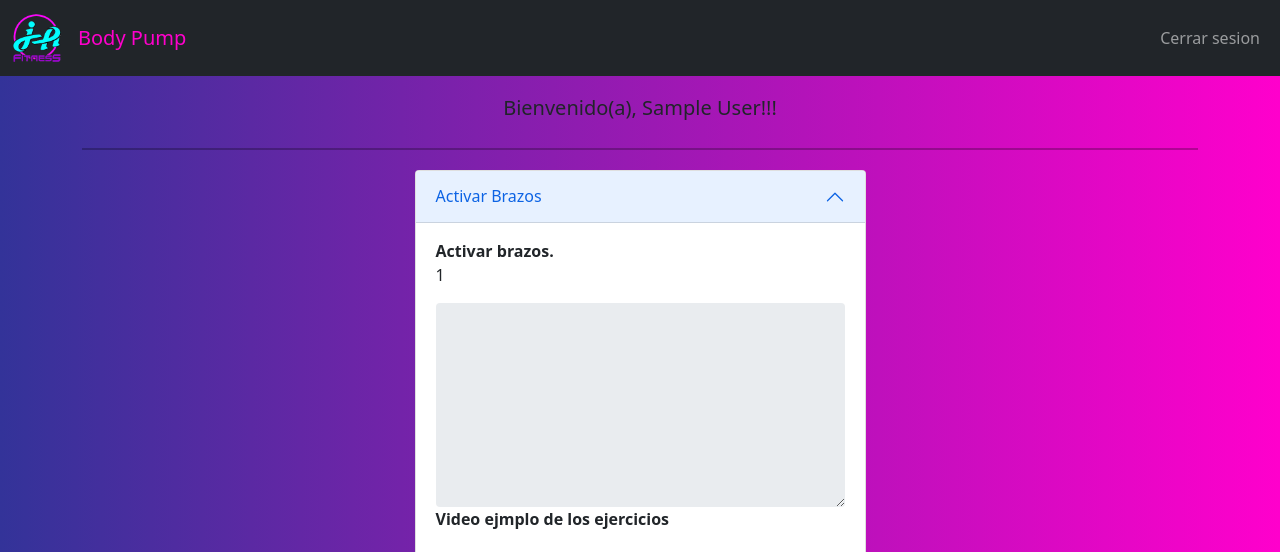
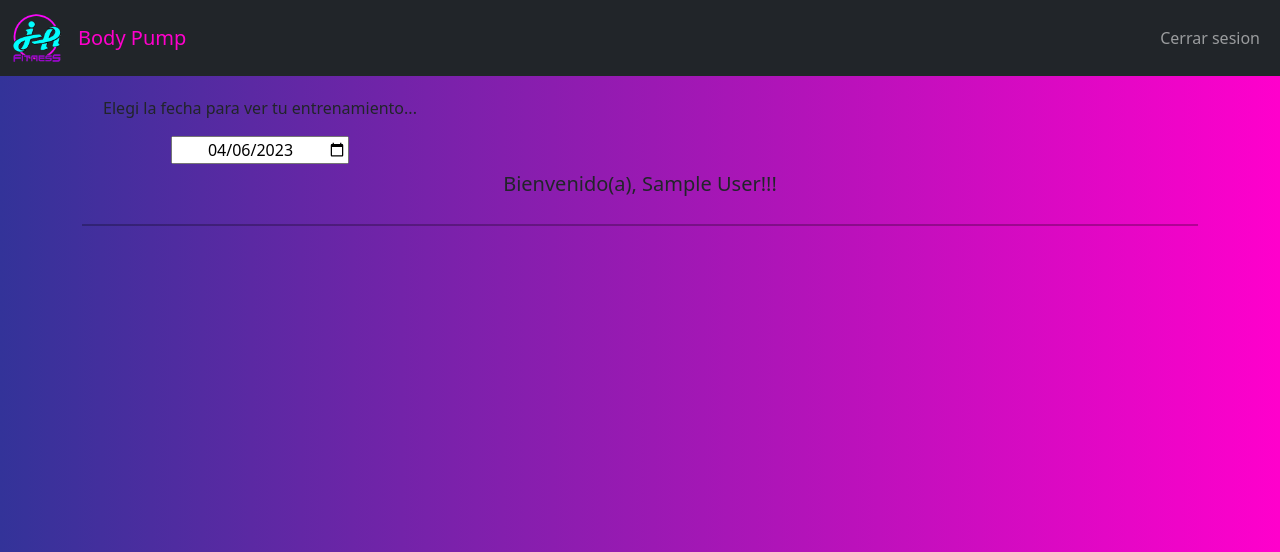
Before and after one commit to LeandroManna/JAF, a PHP site: page /paginas/bodyPump.php in a window 1280 px wide. Shown: the top 552 px of the page. Run offline with PHP 8.4, Linux system fonts and the light colour scheme; the visitor is signed in with stand-in values (Sample User, id 1); data that the repository does not hold is empty.

Commit message:
se modifica pagina de body pump

```diff
--- a/paginas/bodyPump.php
+++ b/paginas/bodyPump.php
@@ -48,7 +48,7 @@
         <div class="container my-3">
             <div class="row">
                 <!-- Div del calendario -->
-                <div class="col-sm-12 col-md-4 col-lg-4 col-xl-4 py-1 calendario d-none">
+                <div class="col-sm-12 col-md-4 col-lg-4 col-xl-4 py-1 calendario ">
                     <label for="calendario" class="label-calendario">Elegi la fecha para ver tu entrenamiento...</label>
                     <?php
                       // Establecer la zona horaria de Argentina
@@ -74,7 +74,7 @@
                 include ("../php/activarMusculos.php");
             ?>
 
-            <div class="row justify-content-center">
+            <div class="row justify-content-center d-none">
                 <div class="col-sm-12 col-md-5 col-lg-5 col-xl-5 py-1">
                     <div class="accordion" id="accordionExample">
 
```
